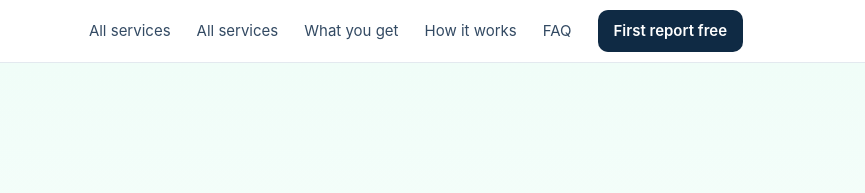
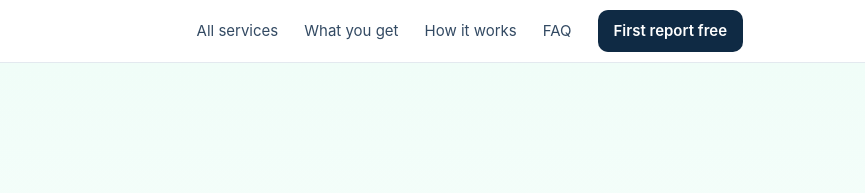
Before and after one commit to alikhokharak/finrows, a plain HTML site: page ecommerce/index.html in a window 1280 px wide. Shown: the top 193 px of the page, 415-1280 px from the left. Drawn offline with Linux system fonts and the light colour scheme.

Commit message:
Add files via upload

```diff
--- a/ecommerce/index.html
+++ b/ecommerce/index.html
@@ -88,7 +88,6 @@ footer .wrap{display:flex;justify-content:space-between;flex-wrap:wrap;gap:12px}
 <nav><div class="wrap">
  <a class="logo" href="../"><svg viewBox="0 0 32 32"><rect width="32" height="32" rx="7" fill="#0f2a44"/><rect x="7" y="17" width="4" height="8" rx="1" fill="#34d399"/><rect x="14" y="12" width="4" height="13" rx="1" fill="#34d399"/><rect x="21" y="7" width="4" height="18" rx="1" fill="#34d399"/></svg>Finrows</a>
  <div class="navlinks">
-  <a href="../">All services</a>
   <a href="../">All services</a>
   <a href="#report">What you get</a>
   <a href="#how">How it works</a>
```
